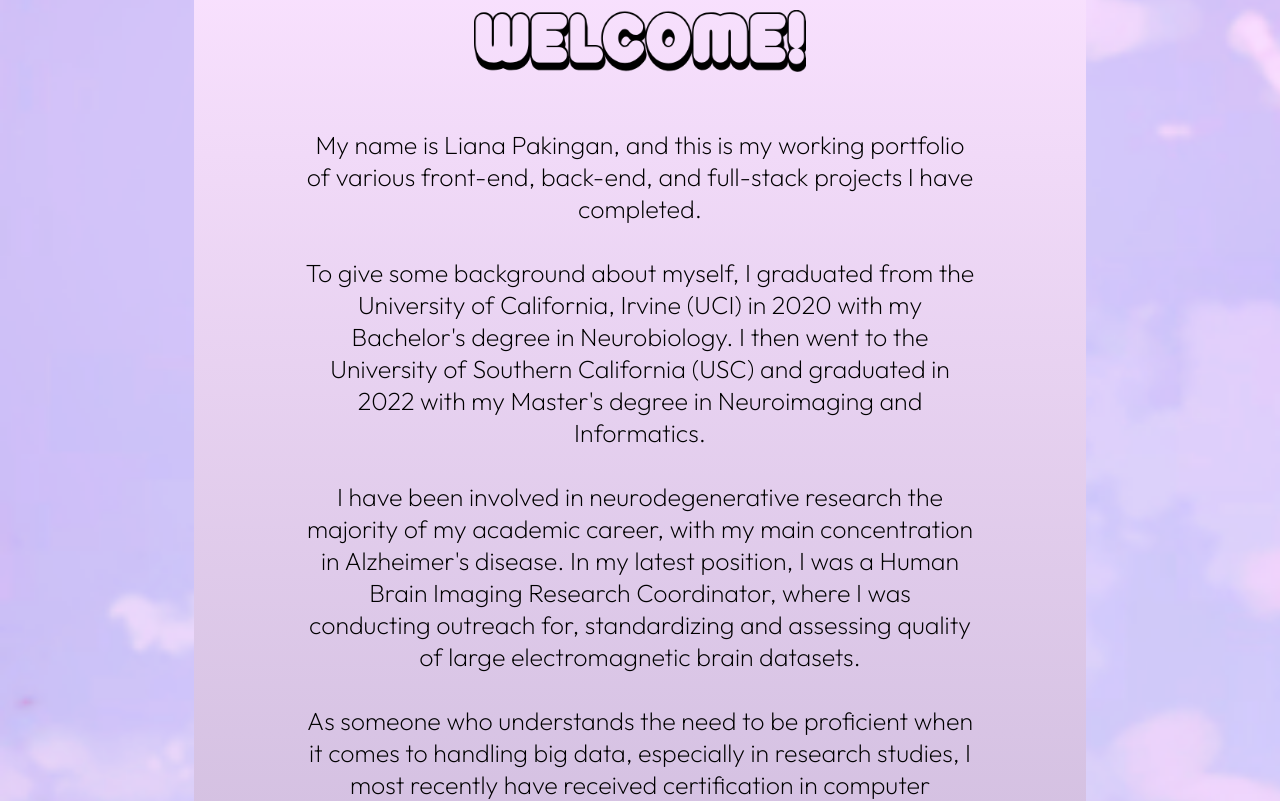
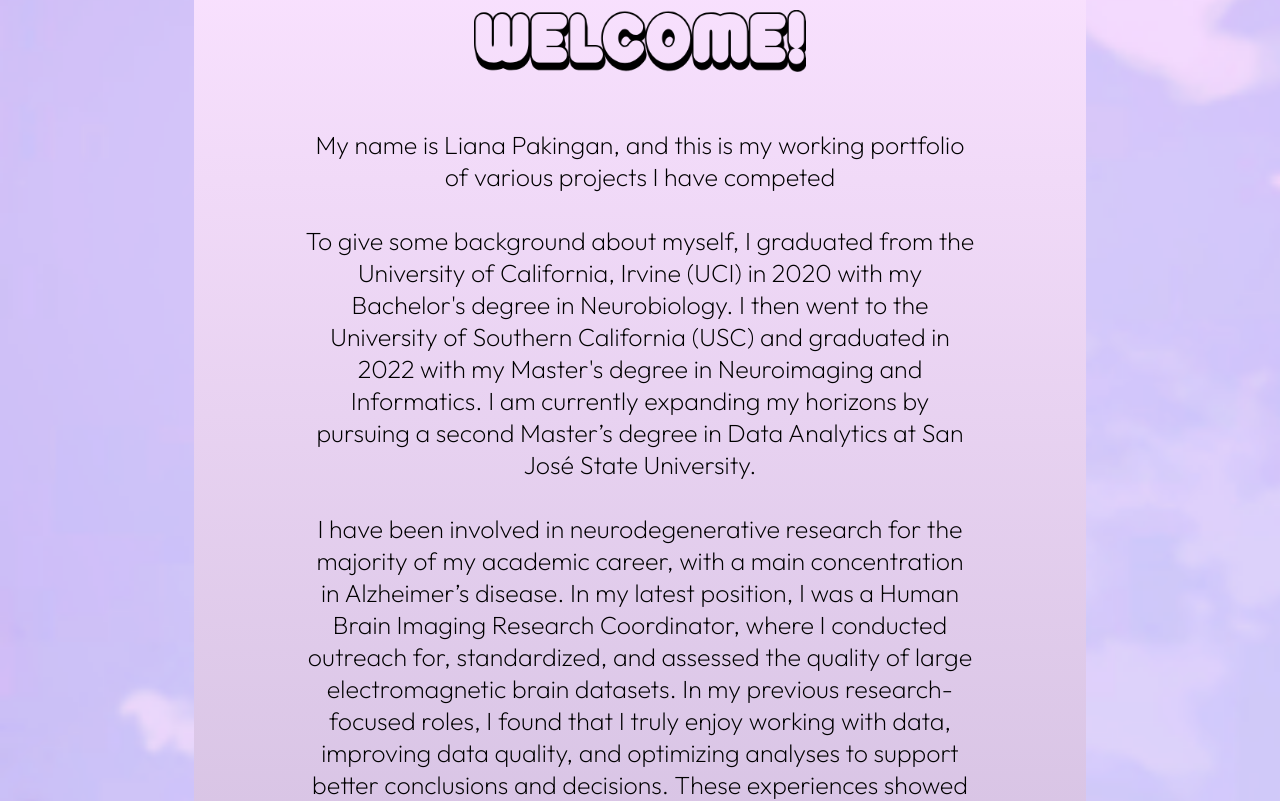
Before and after one commit to lpakingan/Portfolio, a React (Create React App) app: page / in a window 1280 px wide. Shown: the part 380-1181 px from the top of the page. Built offline with nearby package versions, Linux system fonts and the light colour scheme.

Commit message:
update portfolio sections
about me and resume

```diff
--- a/src/components/about.js
+++ b/src/components/about.js
@@ -53,31 +53,33 @@
         />
         <p style={styles.paragraphStyle}>
           My name is Liana Pakingan, and this is my working portfolio of various
-          front-end, back-end, and full-stack projects I have completed.{" "}
+          projects I have competed{" "}
           <br></br> <br></br>
           To give some background about myself, I graduated from the University
           of California, Irvine (UCI) in 2020 with my Bachelor's degree in
           Neurobiology. I then went to the University of Southern California
           (USC) and graduated in 2022 with my Master's degree in Neuroimaging
-          and Informatics.
-          <br></br> <br></br>I have been involved in neurodegenerative research
-          the majority of my academic career, with my main concentration in
-          Alzheimer's disease. In my latest position, I was a Human Brain
-          Imaging Research Coordinator, where I was conducting outreach for,
-          standardizing and assessing quality of large electromagnetic brain
-          datasets.
+          and Informatics. I am currently expanding my horizons by pursuing a
+          second Master’s degree in Data Analytics at San José State University.
           <br></br> <br></br>
-          As someone who understands the need to be proficient when it comes to
-          handling big data, especially in research studies, I most recently
-          have received certification in computer programming techniques such as
-          JavaScript and database management through SQL. You can see examples
-          of my work I finished during my certification in the 'Portfolio' tab.
-          Through these new-found proficiencies, I believe I can now better
-          excel in a data-driven or web development role.
+          I have been involved in neurodegenerative research for the majority of my academic career,
+          with a main concentration in Alzheimer’s disease. In my latest position, I was a Human Brain
+          Imaging Research Coordinator, where I conducted outreach for, standardized, and assessed the
+          quality of large electromagnetic brain datasets. In my previous research-focused roles,
+          I found that I truly enjoy working with data, improving data quality, and optimizing analyses
+          to support better conclusions and decisions. These experiences showed me how scientific research
+          and data analytics complement each other. Research provides the real-world questions, domain context,
+          and rigor needed to interpret findings correctly, while data analytics strengthens research by making
+          results more reliable, reproducible, and scalable.
+          <br></br> <br></br>
+          Currently, I am a contracted with DataAnnotation as an AI Data Annotator, reviewing model responses for accuracy,
+          consistency, and quality. This role has reinforced my belief that AI is a practical tool that will
+          meaningfully shape both scientific research and data analytics by streamlining analysis and improving
+          access to insights.
           <br></br> <br></br>
           Thank you for taking the time to check my out my portfolio. If you
           would like to contact me, feel free to reach out on the 'Contact Me'
-          page. I'm always looking for new projects to collaborate on!
+          page. I'm always looking for new opportunities!
         </p>
         <img
           class="about_me_picture"
--- a/src/components/resume.js
+++ b/src/components/resume.js
@@ -48,29 +48,44 @@
       </div>
       <br></br>
       <embed
-        src="https://drive.google.com/file/d/1CA3bwmN9ATs62HKvdwt4R1KXw5sTT1yn/preview"
+        src="https://drive.google.com/file/d/1dmGrk29dUeiJZKMX_5VSWIMoGdebPfjQ/view"
         type="application/pdf"
         style={styles.embedStyle}
       />
-      <h1 style={styles.headingStyle}>Front-end Proficiencies</h1>
-      <u1 style={styles.listStyle}>
-        <li>HTML</li>
-        <li>CSS</li>
-        <li>JavaScript</li>
-        <li>jQuery</li>
-        <li>Bootstrap</li>
-        <li>React</li>
-      </u1>
-      <h1 style={styles.headingStyle}>Back-end Proficiencies</h1>
-      <u1 style={styles.listStyle}>
-        <li>APIs</li>
-        <li>Node.js</li>
-        <li>Express</li>
-        <li>MySQL</li>
-        <li>MongoDB</li>
-        <li>REST</li>
-        <li>GraphQL</li>
-      </u1>
+
+      <h1 style={styles.headingStyle}>Programming</h1>
+      <ul style={styles.listStyle}>
+        <li>Python (pandas, NumPy)</li>
+        <li>SQL</li>
+      </ul>
+
+      <h1 style={styles.headingStyle}>Data Engineering</h1>
+      <ul style={styles.listStyle}>
+        <li>ETL/ELT</li>
+        <li>Data pipelines</li>
+        <li>Workflow orchestration (Airflow)</li>
+        <li>Transformation modeling (dbt)</li>
+      </ul>
+
+      <h1 style={styles.headingStyle}>Databases/Warehousing</h1>
+      <ul style={styles.listStyle}>
+        <li>Snowflake</li>
+      </ul>
+
+      <h1 style={styles.headingStyle}>Visualization</h1>
+      <ul style={styles.listStyle}>
+        <li>Tableau</li>
+        <li>Power BI</li>
+        <li>Matplotlib</li>
+      </ul>
+
+      <h1 style={styles.headingStyle}>Analytics</h1>
+      <ul style={styles.listStyle}>
+        <li>Exploratory Data Analysis (EDA)</li>
+        <li>Data cleaning</li>
+        <li>Feature engineering</li>
+        <li>Predictive modeling (machine learning)</li>
+      </ul>
     </section>
   );
 }
```
